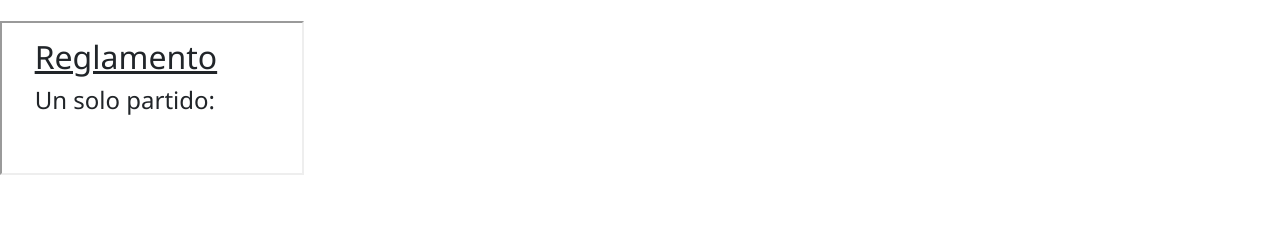
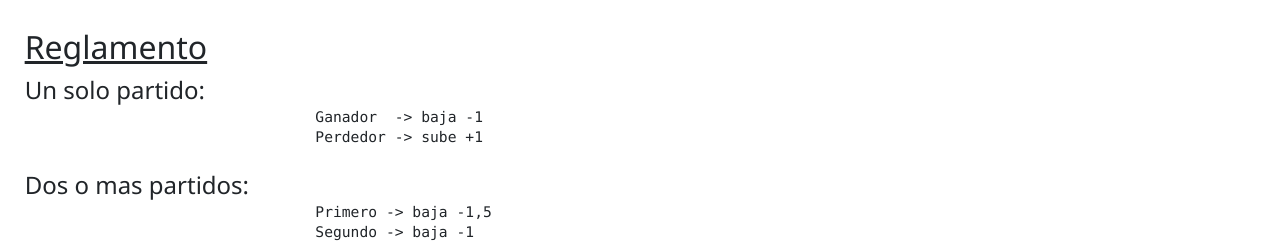
Before and after one commit to pachangueros/pachan, a website: page index.html in a window 1280 px wide. Shown: the part 558-800 px from the top of the page. Drawn offline with Linux system fonts and the light colour scheme.

Commit message:
Update index.html

```diff
--- a/index.html
+++ b/index.html
@@ -96,6 +96,10 @@
 
 <iframe src="CONTROL_HCP_PACHANGAS.htm"
 
+marginwidth="0" marginheight="0" name="ventana_excel" scrolling="auto" border="0"
+frameborder="0" width="900" height="800">
+
+
 </iframe>
 
 
```
